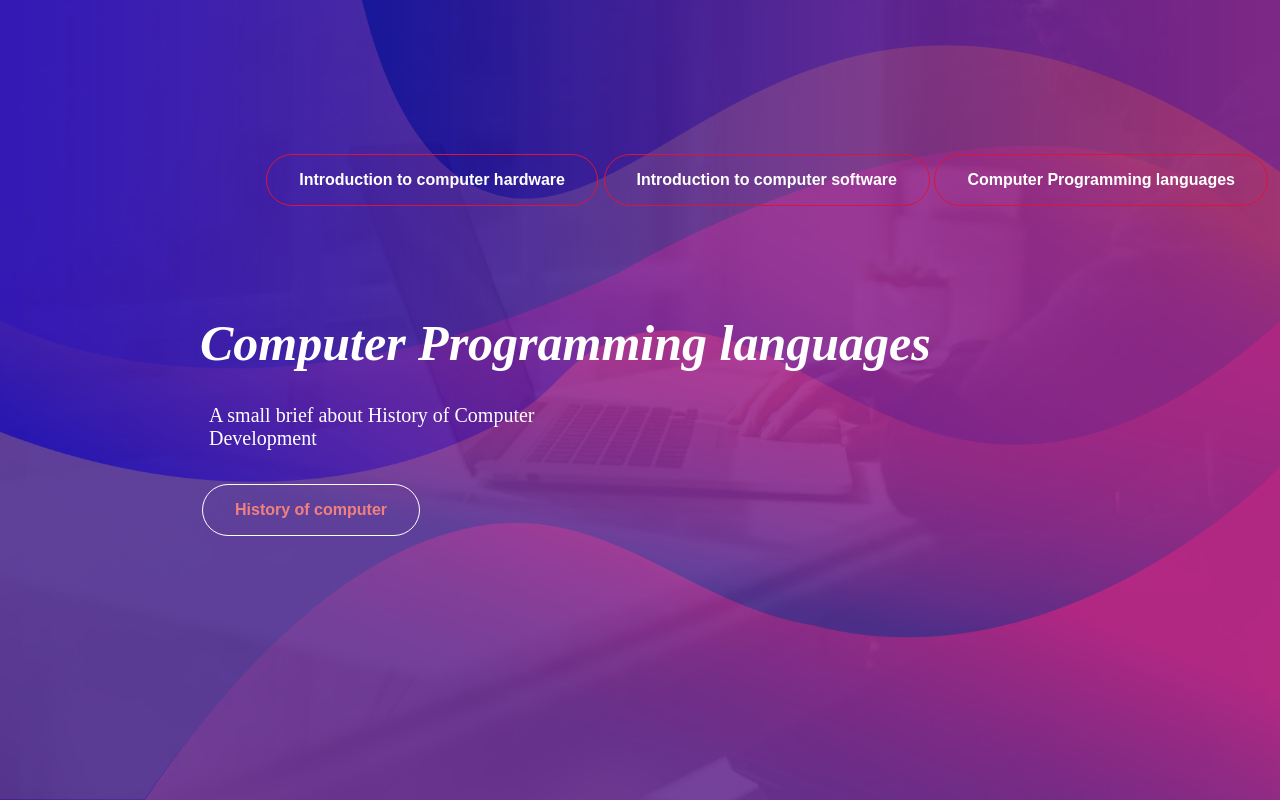
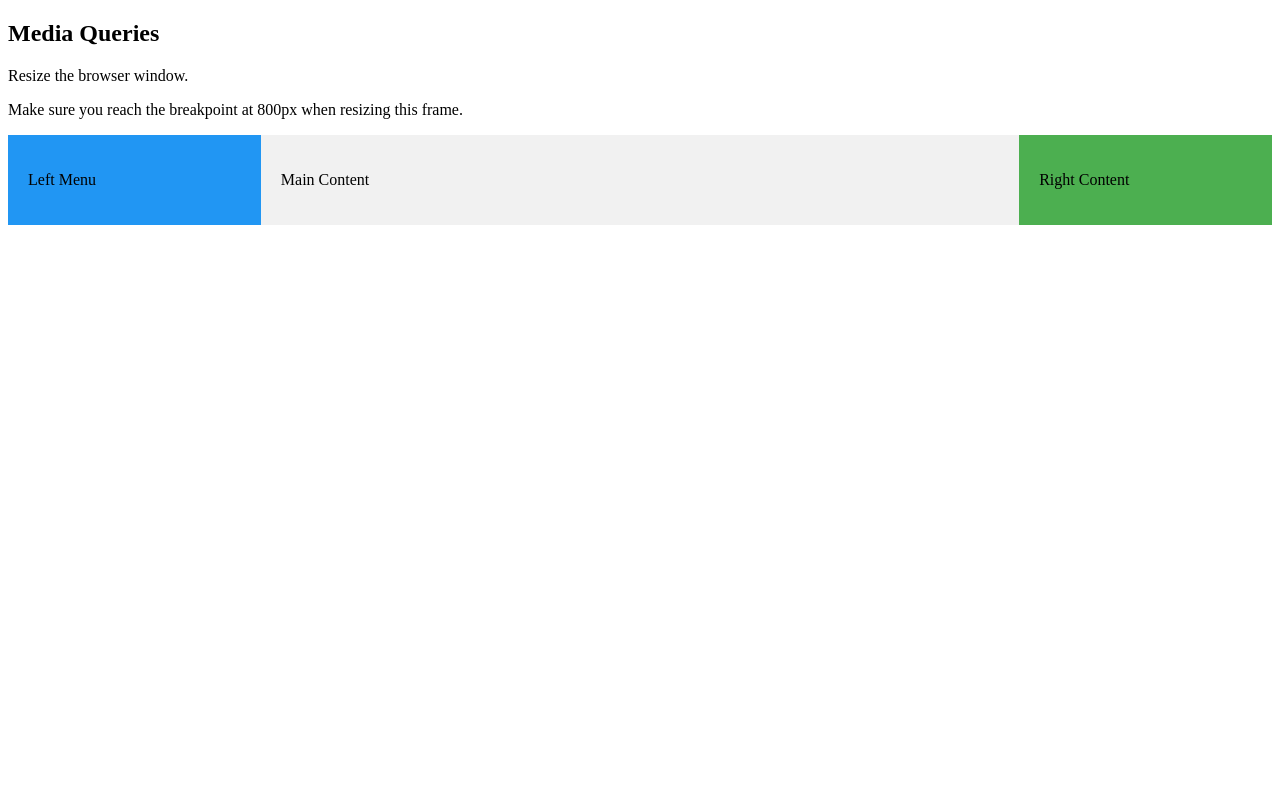
Before and after one commit to mazen-khaled/computer-language, a plain HTML site: page index.html in a window 1280 px wide. Drawn offline with Linux system fonts and the light colour scheme.

Commit message:
Update index.html

```diff
--- a/index.html
+++ b/index.html
@@ -3,104 +3,57 @@
 <head>
 <meta name="viewport" content="width=device-width, initial-scale=1.0">
 <style>
-        body {
-            background-image: url('images/indexpage-01.png');
-            background-repeat: no-repeat;
-            background-attachment: fixed;
-            background-size: 100% 100%;
+* {
+  box-sizing:border-box;
 }
 
-        .button {
-            border: none;
-            color: white;
-            padding: 16px 32px;
-            text-align: center;
-            text-decoration: none;
-            display: inline-block;
-            font-size: 16px;
-            margin: 4px 2px;
-            transition-duration: 0.4s;
-            cursor: pointer;
-            outline: none;
+.left {
+  background-color:#2196F3;
+  padding:20px;
+  float:left;
+  width:20%; /* The width is 20%, by default */
 }
 
-        .button2 {
-            background-color: transparent;
-            color: white;
-            border: 1px solid Crimson;
-            border-radius: 50px;
-            position: absolute;
-            top: 150px;
-            right: 680px;
-        }
-        .button2:hover {
-            background-color: pink;
-            color: black;
-            border-radius: 50px;
+.main {
+  background-color:#f1f1f1;
+  padding:20px;
+  float:left;
+  width:60%; /* The width is 60%, by default */
 }
 
-        .button3 {
-            background-color: transparent;
-            color: white;
-            border: 1px solid Crimson;
-            border-radius: 50px;
-            position: absolute;
-            top: 150px;
-            right: 348px;
-        }
-         .button3:hover {
-            background-color: pink;
-            color: black;
-            border-radius: 50px;
+.right {
+  background-color:#4CAF50;
+  padding:20px;
+  float:left;
+  width:20%; /* The width is 20%, by default */
 }
 
-        .button4 {
-            background-color: transparent;
-            color: white;
-            border: 1px solid Crimson;
-            border-radius: 50px;
-            position: absolute;
-            top: 150px;
-            right: 10px;
+/* Use a media query to add a break point at 800px: */
+@media screen and (max-width:800px) {
+  .left, .main, .right {
+    width:100%; /* The width is 100%, when the viewport is 800px or smaller */
   }
-        .button4:hover {
-         background-color: pink;
-         color: black;
-         border-radius: 50px;
-
-        }
-
-        .button1 {
-            background-color: transparent;
-            color: LightCoral;
-            border: 1px solid white;
-            border-radius: 50px;
-            position: absolute;
-            top: 60%;
-            left: 200px;
-        }
-         .button1:hover {
-                background-color: pink;
-                color: black;
-                border-radius: 50px;
 }
 </style>
 </head>
+<body>
 
-  <body>
-          <button class="button button2" onclick="document.location = 'Introduction to computer hardware.html'" >
-              <strong>Introduction to computer hardware</strong>
-          </button>
-          <button class="button button3" onclick="document.location = 'Introduction to computer software.html'">
-              <strong>Introduction to computer software</strong>
-          </button>
-          <button class="button button4" onclick="document.location = 'computer Programming languages.html'">
-              <strong>Computer Programming languages</strong>
-          </button>
-          <button class="button button1" onclick="document.location = 'history of computer.html'">
-              <strong>History of computer</strong>
-          </button>
-      <h1 style="position: absolute;top: 35%;left: 200px ; color:white ;font-size:50px;font-style:italic">Computer Programming languages</h1>
-      <p style="position: absolute;top: 48%;left: 209px ; color:white ;font-style:inherit;font-size:20px;">A small brief about History of Computer<br /> Development  </p>
+<h2>Media Queries</h2>
+<p>Resize the browser window.</p>
+
+<p>Make sure you reach the breakpoint at 800px when resizing this frame.</p>
+
+<div class="left">
+  <p>Left Menu</p>
+</div>
+
+<div class="main">
+  <p>Main Content</p>
+</div>
+
+<div class="right">
+  <p>Right Content</p>
+</div>
+
 </body>
 </html>
```
Lines whose indentation alone changed are shown as unchanged.
